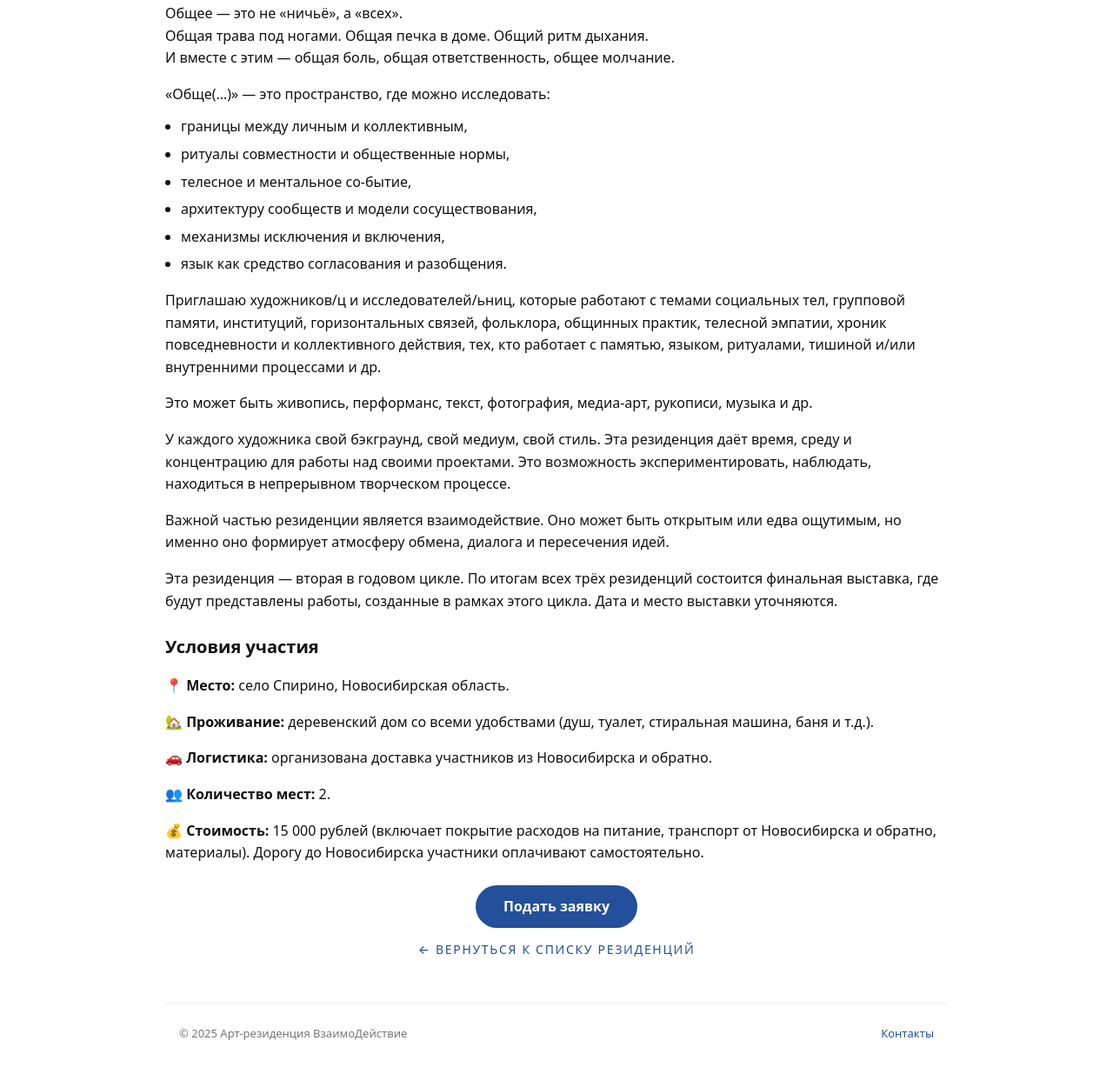
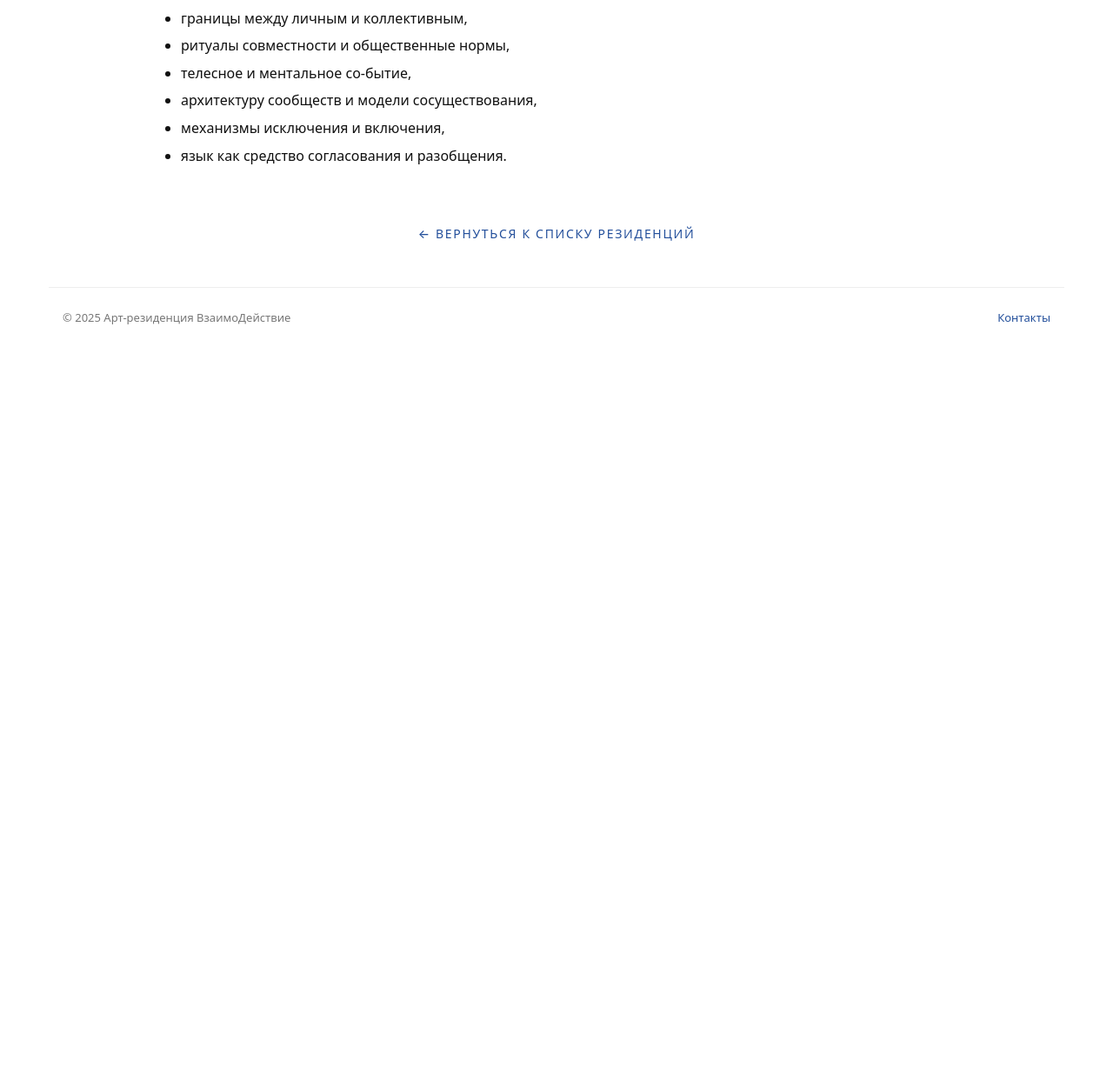
Before and after one commit to airin-art/interaction-art, a plain HTML site: page residency-dec-2025.html in a window 1280 px wide. Shown: the part 817-2052 px from the top of the page at 87% size. After the commit the page ends 1297 px from the top, so only its background shows below. Drawn offline with Linux system fonts and the light colour scheme.

Commit message:
local changes

```diff
--- a/residency-dec-2025.html
+++ b/residency-dec-2025.html
@@ -24,11 +24,7 @@
     <p class="page-subtitle">Арт-резиденция в Спирино, Новосибирская область</p>
 
     <section class="about-section">
-        <h2>Открыт приём заявок на резиденцию «Обще(…)»</h2>
-
-        <p>🌀 Открыт приём заявок на резиденцию «Обще(…)»</p>
-        <p>📍 22 – 29 января 2026, деревня Спирино, Новосибирская область</p>
-        <p>🗓 7 дней сосуществования, наблюдений и медленного взаимодействия.</p>
+    <h2>О резиденции</h2>
 
     <p>
         «Обще(…)» — это про нас.<br>
@@ -67,54 +63,7 @@
         <li>механизмы исключения и включения,</li>
         <li>язык как средство согласования и разобщения.</li>
     </ul>
-
-        <p>
-            Приглашаю художников/ц и исследователей/ьниц, которые работают с темами социальных тел, групповой памяти,
-            институций, горизонтальных связей, фольклора, общинных практик, телесной эмпатии, хроник повседневности
-            и коллективного действия, тех, кто работает с памятью, языком, ритуалами, тишиной и/или внутренними
-            процессами и др.
-        </p>
-
-        <p>
-            Это может быть живопись, перформанс, текст, фотография, медиа-арт, рукописи, музыка и др.
-        </p>
-
-        <p>
-            У каждого художника свой бэкграунд, свой медиум, свой стиль. Эта резиденция даёт время, среду и концентрацию
-            для работы над своими проектами. Это возможность экспериментировать, наблюдать, находиться в непрерывном
-            творческом процессе.
-        </p>
-
-        <p>
-            Важной частью резиденции является взаимодействие. Оно может быть открытым или едва ощутимым, но именно оно
-            формирует атмосферу обмена, диалога и пересечения идей.
-        </p>
-
-        <p>
-            Эта резиденция — вторая в годовом цикле. По итогам всех трёх резиденций состоится финальная выставка, где
-            будут представлены работы, созданные в рамках этого цикла. Дата и место выставки уточняются.
-        </p>
-
-        <h3>Условия участия</h3>
-        <p>📍 <strong>Место:</strong> село Спирино, Новосибирская область.</p>
-        <p>🏡 <strong>Проживание:</strong> деревенский дом со всеми удобствами (душ, туалет, стиральная машина, баня и т.д.).</p>
-        <p>🚗 <strong>Логистика:</strong> организована доставка участников из Новосибирска и обратно.</p>
-        <p>👥 <strong>Количество мест:</strong> 2.</p>
-                <p>
-            💰 <strong>Стоимость:</strong> 15 000 рублей (включает покрытие расходов на питание, транспорт от Новосибирска
-            и обратно, материалы). Дорогу до Новосибирска участники оплачивают самостоятельно.
-        </p>
-
-        <p style="text-align: center; margin-top: 24px;">
-            <a
-                class="apply-button"
-                href="https://docs.google.com/forms/d/e/1FAIpQLSfXV4coAlFtttApIX9aWoQd3alo2LWqnGqPnx367hnFil4M1A/viewform?usp=header"
-                target="_blank"
-            >
-                Подать заявку
-            </a>
-        </p>
-
+</section>
         <p style="text-align: center; margin-top: 8px;">
             <a class="item-link" href="residencies.html">← Вернуться к списку резиденций</a>
         </p>
@@ -128,3 +77,4 @@
 </footer>
 </body>
 </html>
+</main>
```
Lines whose indentation alone changed are shown as unchanged.
